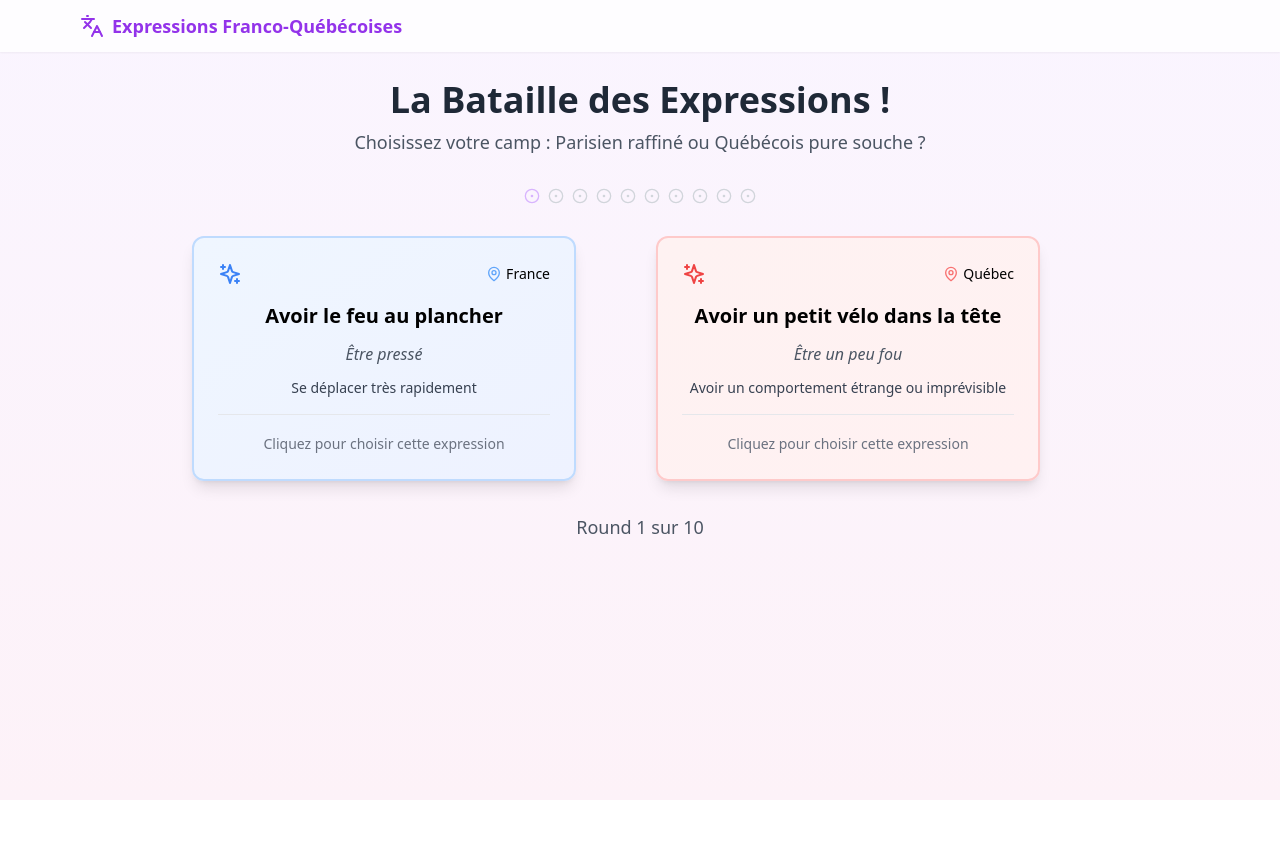
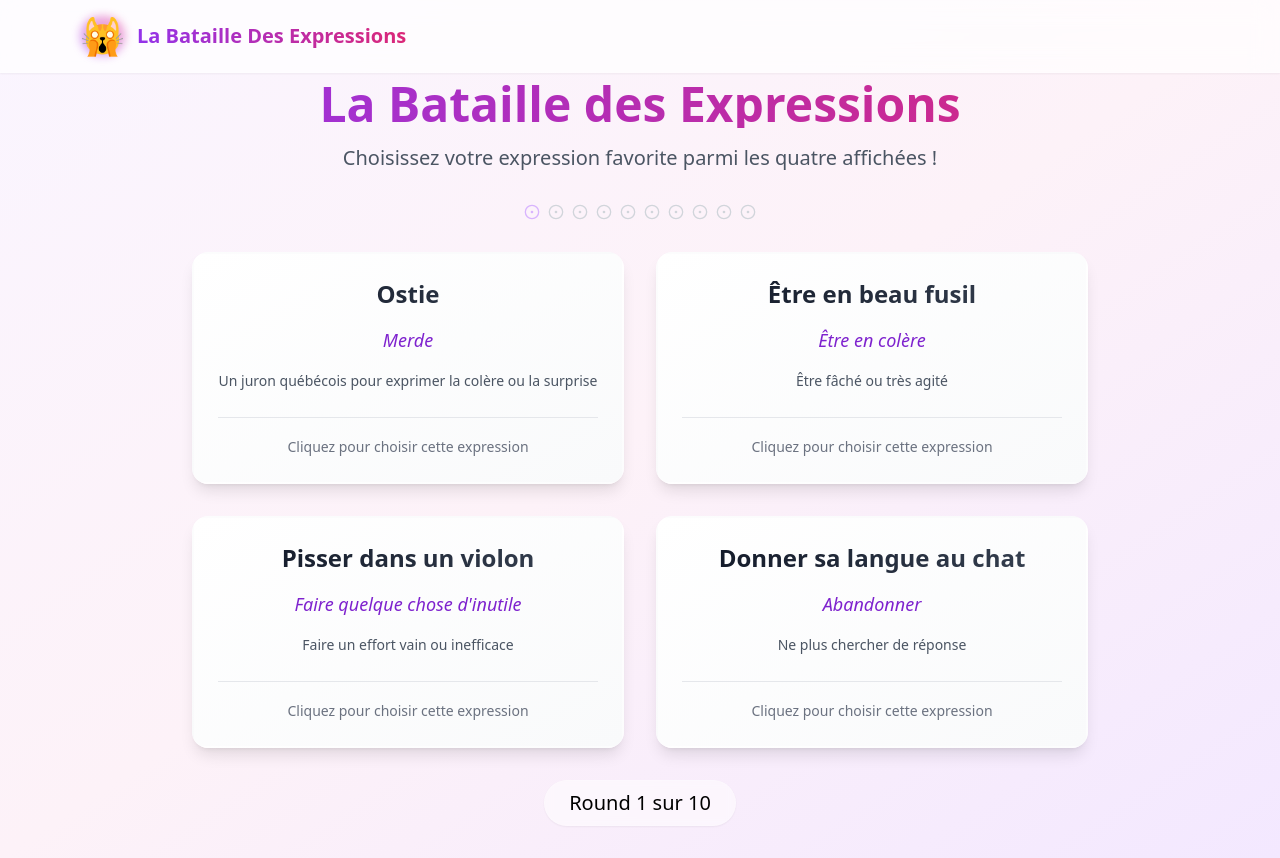
Before and after one commit to ThibautMilville/La-Bataille-Des-Expressions, a React (Vite) app: page /game in a window 1280 px wide. Before the commit the page ends 800 px from the top, so only its background shows below. Built offline with nearby package versions, Linux system fonts and the light colour scheme.

Commit message:
Expressions + design improvements

```diff
--- a/src/components/ExpressionCard.tsx
+++ b/src/components/ExpressionCard.tsx
@@ -1,13 +1,11 @@
-import React from 'react';
-import { Sparkles, MapPin } from 'lucide-react';
-
 interface ExpressionCardProps {
   text: string;
   translation: string;
   description: string;
   onClick: () => void;
-  type: 'french' | 'canadian';
   isSelected?: boolean;
+  selectedId?: string | null;
+  id: string;
 }
 
 export default function ExpressionCard({
@@ -15,40 +13,48 @@ export default function ExpressionCard({
   translation,
   description,
   onClick,
-  type,
-  isSelected
+  selectedId,
+  id
 }: ExpressionCardProps) {
-  const baseColors = type === 'french'
-    ? 'from-blue-50 to-indigo-50 border-blue-200 hover:border-blue-400'
-    : 'from-red-50 to-rose-50 border-red-200 hover:border-red-400';
+  const isCardSelected = selectedId === id;
+  const shouldBeDisabled = selectedId !== null && !isCardSelected;
 
   return (
     <button
       onClick={onClick}
-      className={`w-full max-w-sm p-6 bg-gradient-to-br ${baseColors}
-        border-2 rounded-xl shadow-lg transition-all duration-300
-        transform hover:scale-102 hover:shadow-xl
-        ${isSelected ? 'scale-95 opacity-50' : ''}
-        active:scale-95 md:hover:scale-105`}
+      disabled={shouldBeDisabled}
+      className={`
+        w-full p-6 rounded-2xl transition-all duration-300
+        bg-gradient-to-br from-white to-gray-50
+        border-2 shadow-lg backdrop-blur-sm
+        group relative overflow-hidden
+        ${shouldBeDisabled
+          ? 'opacity-50 scale-95 border-gray-200'
+          : isCardSelected
+            ? 'border-emerald-400 from-emerald-50 to-emerald-100 shadow-emerald-100'
+            : 'border-transparent hover:border-purple-400 hover:from-purple-50 hover:to-purple-100 hover:shadow-purple-100'
+        }
+        transform hover:scale-102 hover:-translate-y-1
+        active:scale-95 md:hover:scale-105
+      `}
     >
-      <div className="flex items-center justify-between mb-4">
-        <Sparkles className={`w-6 h-6 ${type === 'french' ? 'text-blue-500' : 'text-red-500'}`} />
-        <div className="flex items-center">
-          <MapPin className={`w-4 h-4 mr-1 ${type === 'french' ? 'text-blue-400' : 'text-red-400'}`} />
-          <span className="text-sm font-medium">
-            {type === 'french' ? 'France' : 'Québec'}
-          </span>
-        </div>
+      {/* Gradient overlay */}
+      <div className="absolute inset-0 bg-gradient-to-tr from-transparent via-white/10 to-white/30 opacity-0 group-hover:opacity-100 transition-opacity" />
+
+      <div className="relative space-y-4">
+        <h3 className="text-2xl font-bold bg-clip-text text-transparent bg-gradient-to-r from-gray-900 to-gray-700">
+          {text}
+        </h3>
+        <p className="text-lg italic text-purple-700 font-medium">
+          {translation}
+        </p>
+        <p className="text-gray-600 text-sm leading-relaxed">
+          {description}
+        </p>
       </div>
 
-      <div className="space-y-3">
-        <h3 className="text-xl font-bold">{text}</h3>
-        <p className="text-gray-600 italic">{translation}</p>
-        <p className="text-gray-700 text-sm">{description}</p>
-      </div>
-
-      <div className="mt-4 pt-4 border-t border-gray-200">
-        <span className="text-sm font-medium text-gray-500">
+      <div className="relative mt-6 pt-4 border-t border-gray-200">
+        <span className="text-sm font-medium text-gray-500 group-hover:text-purple-600 transition-colors">
           Cliquez pour choisir cette expression
         </span>
       </div>
--- /dev/null
+++ b/src/components/GradientButton.tsx
@@ -0,0 +1,23 @@
+import React from 'react';
+import { ArrowRight } from 'lucide-react';
+
+interface GradientButtonProps {
+  onClick: () => void;
+  children: React.ReactNode;
+}
+
+export function GradientButton({ onClick, children }: GradientButtonProps) {
+  return (
+    <button
+      onClick={onClick}
+      className="group relative px-8 py-4 rounded-full overflow-hidden transition-all duration-300
+        hover:shadow-lg hover:shadow-purple-500/20 active:scale-95"
+    >
+      <div className="absolute inset-0 bg-gradient-to-r from-purple-600 to-pink-600 transition-transform group-hover:scale-105" />
+      <div className="relative flex items-center text-white font-semibold text-lg">
+        {children}
+        <ArrowRight className="ml-2 w-5 h-5 group-hover:translate-x-1 transition-transform" />
+      </div>
+    </button>
+  );
+}
--- a/src/components/Header.tsx
+++ b/src/components/Header.tsx
@@ -1,15 +1,21 @@
-import React from 'react';
-import { Languages } from 'lucide-react';
 import { Link } from 'react-router-dom';
+import { SleepyCatLogo } from './SleepyCatLogo';
 
 export default function Header() {
   return (
-    <header className="bg-white/80 backdrop-blur-sm shadow-sm fixed top-0 left-0 right-0 z-10">
-      <div className="max-w-6xl mx-auto px-4 py-3 flex items-center justify-between">
-        <Link to="/" className="flex items-center space-x-2 text-purple-600 hover:text-purple-700 transition-colors">
-          <Languages className="w-6 h-6" />
-          <span className="font-bold text-lg">Expressions Franco-Québécoises</span>
-        </Link>
+    <header className="fixed top-0 left-0 right-0 z-10">
+      <div className="bg-white/70 backdrop-blur-md border-b border-white/20 shadow-sm">
+        <div className="max-w-6xl mx-auto px-4 py-4">
+          <Link
+            to="/"
+            className="inline-flex items-center gap-3 group"
+          >
+            <SleepyCatLogo />
+            <span className="text-xl font-bold text-transparent bg-clip-text bg-gradient-to-r from-purple-600 to-pink-600">
+              La Bataille Des Expressions
+            </span>
+          </Link>
+        </div>
       </div>
     </header>
   );
--- /dev/null
+++ b/src/components/SleepyCatLogo.tsx
@@ -0,0 +1,8 @@
+export function SleepyCatLogo() {
+  return (
+    <div className="relative">
+      <div className="absolute inset-0 blur-sm bg-gradient-to-tr from-purple-500 to-pink-500 rounded-full opacity-50 group-hover:opacity-75 transition-opacity" />
+      <div className="relative text-4xl">🙀</div>
+    </div>
+  );
+}
--- a/src/data/frenchExpressions.ts
+++ b/src/data/frenchExpressions.ts
@@ -45,8 +45,41 @@ export const frenchExpressions = [
   { id: "f44", text: "Jeter l'éponge", translation: "Abandonner", description: "Renoncer à continuer un effort", type: "french" },
   { id: "f45", text: "Mettre la charrue avant les bœufs", translation: "Aller trop vite", description: "Faire les choses dans le désordre", type: "french" },
   { id: "f46", text: "Faire chou blanc", translation: "Échouer", description: "Ne pas obtenir de résultat", type: "french" },
-  { id: "f47", text: "En faire tout un fromage", translation: "Exagérer", description: "Donner trop d'importance à une situation", type: "french" },
-  { id: "f48", text: "Crier au loup", translation: "Alerter à tort", description: "Donner de fausses alertes", type: "french" },
-  { id: "f49", text: "Avoir la tête dans les nuages", translation: "Être rêveur", description: "Ne pas être attentif à la réalité", type: "french" },
-  { id: "f50", text: "Avoir un coup de barre", translation: "Être soudainement fatigué", description: "Ressentir une baisse d'énergie soudaine", type: "french" }
+  { id: "f47", text: "Crier au loup", translation: "Alerter à tort", description: "Donner de fausses alertes", type: "french" },
+  { id: "f48", text: "Avoir la tête dans les nuages", translation: "Être rêveur", description: "Ne pas être attentif à la réalité", type: "french" },
+  { id: "f48", text: "Il pleut des cordes", translation: "Il pleut très fort", description: "Indiquer une pluie abondante", type: "french" },
+  { id: "f50", text: "Avoir un coup de barre", translation: "Être soudainement fatigué", description: "Ressentir une baisse d'énergie soudaine", type: "french" },
+  { id: "f51", text: "Il pleut comme vache qui pisse", translation: "Il pleut très fort", description: "Indiquer une pluie abondante", type: "french" },
+  { id: "f52", text: "Ne pas casser trois pattes à un canard", translation: "Être banal", description: "Ne rien avoir d'exceptionnel", type: "french" },
+  { id: "f53", text: "Ne pas avoir gardé les cochons ensemble", translation: "Ne pas être intime", description: "Signaler un manque de familiarité", type: "french" },
+  { id: "f54", text: "En faire tout un fromage", translation: "Exagérer une situation", description: "Amplifier un problème mineur", type: "french" },
+  { id: "f55", text: "Avoir les dents du fond qui baignent", translation: "Être sur le point de vomir", description: "Se sentir mal à cause d'un excès alimentaire ou d'une nausée", type: "french" },
+  { id: "f56", text: "Avoir le cul bordé de nouilles", translation: "Être très chanceux", description: "Avoir une chance insolente", type: "french" },
+  { id: "f57", text: "Comme cul et chemise", translation: "Être très proche", description: "Décrire une forte complicité entre deux personnes", type: "french" },
+  { id: "f58", text: "Avoir d'autres chats à fouetter", translation: "Avoir d'autres priorités", description: "Être occupé par des tâches plus importantes", type: "french" },
+  { id: "f59", text: "L’habit ne fait pas le moine", translation: "Les apparences sont trompeuses", description: "Ne pas juger quelqu'un sur son apparence", type: "french" },
+  { id: "f60", text: "Pédaler dans la semoule", translation: "Avoir des difficultés", description: "Être perdu ou avoir du mal à avancer", type: "french" },
+  { id: "f61", text: "Il me court sur le haricot", translation: "Il m'énerve", description: "Être agacé ou irrité par quelqu'un", type: "french" },
+  { id: "f62", text: "Pisser dans un violon", translation: "Faire quelque chose d'inutile", description: "Faire un effort vain ou inefficace", type: "french" },
+  { id: "f63", text: "Va te faire cuire un œuf", translation: "Va-t’en", description: "Envoyer quelqu'un promener de manière familière", type: "french" },
+  { id: "f64", text: "Quand les poules auront des dents", translation: "Jamais", description: "Événement très improbable", type: "french" },
+  { id: "f65", text: "Peigner la girafe", translation: "Faire quelque chose d'inutile", description: "Effectuer une tâche longue et peu productive", type: "french" },
+  { id: "f66", text: "Être le dindon de la farce", translation: "Être la victime", description: "Se retrouver dans une situation où l'on est dupé ou ridiculisé", type: "french" },
+  { id: "f67", text: "Avoir la gueule de bois", translation: "Être fatigué après avoir bu", description: "Souffrir des effets d'une consommation excessive d'alcool", type: "french" },
+  { id: "f68", text: "Sauter du coq à l’âne", translation: "Changer brusquement de sujet", description: "Passer d'un sujet à un autre sans transition", type: "french" },
+  { id: "f69", text: "Être cloué(e) au lit", translation: "Être immobilisé", description: "Rester alité en raison d'une maladie ou d'un accident", type: "french" },
+  { id: "f70", text: "Qui rira bien rira le dernier", translation: "La vengeance est douce", description: "Celui qui finit par gagner aura le dernier mot", type: "french" },
+  { id: "f71", text: "La roue tourne", translation: "Les choses changent", description: "Rappeler que la situation peut s'inverser avec le temps", type: "french" },
+  { id: "f72", text: "Qui part à la chasse perd sa place", translation: "Quitter sa place peut la faire perdre", description: "Met en garde contre l'abandon temporaire d'une position", type: "french" },
+  { id: "f73", text: "Qui part à la chiasse perd sa diarrhée", translation: "Un départ urgent peut résoudre un problème", description: "Expression humoristique pour évoquer une solution rapide à un problème pressant", type: "french" },
+  { id: "f74", text: "La cerise sur le gâteau", translation: "La touche finale", description: "Un élément supplémentaire qui embellit ou complète parfaitement une situation", type: "french" },
+  { id: "f75", text: "C'est pas la fin du monde", translation: "Ce n'est pas grave", description: "Rassurer quelqu'un que tout va bien", type: "french" },
+  { id: "f76", text: "Avoir la tête dans le sable", translation: "Ignorer la situation", description: "Ne pas vouloir voir la réalité", type: "french" },
+  { id: "f77", text: "Avoir la tête en l’air", translation: "Être distrait", description: "Perdre son attention ou être un peu perdu", type: "french" },
+  { id: "f78", text: "Avoir un chat dans la gorge", translation: "Avoir la voix enrouée", description: "Être difficile à comprendre à cause d'une voix enrouée", type: "french" },
+  { id: "f79", text: "Tomber dans les pommes", translation: "S'évanouir", description: "Perdre connaissance soudainement", type: "french" },
+  { id: "f80", text: "Avoir une mémoire de poisson rouge", translation: "Avoir une mauvaise mémoire", description: "Oublier rapidement", type: "french" },
+  { id: "f81", text: "Se prendre un râteau", translation: "Être rejeté", description: "Lorsque quelqu'un vous ignore ou vous rejette", type: "french" },
+  { id: "f82", text: "Marcher sur des œufs", translation: "Agir avec prudence", description: "Faire attention dans une situation délicate", type: "french" },
+  { id: "f83", text: "Le cœur sur la main", translation: "Être généreux", description: "Être quelqu'un de bienveillant", type: "french" },
 ];
--- a/src/pages/Game.tsx
+++ b/src/pages/Game.tsx
@@ -1,4 +1,4 @@
-import React, { useState, useEffect, useCallback } from 'react';
+import { useState, useEffect, useCallback } from 'react';
 import { useNavigate } from 'react-router-dom';
 import ExpressionCard from '../components/ExpressionCard';
 import GameProgress from '../components/GameProgress';
@@ -13,34 +13,45 @@ interface Expression {
   text: string;
   translation: string;
   description: string;
-  type: 'french' | 'canadian';
+  type: string;
 }
 
 export default function Game() {
   const navigate = useNavigate();
   const [round, setRound] = useState(0);
   const [choices, setChoices] = useState<string[]>([]);
-  const [currentPair, setCurrentPair] = useState<Expression[]>([]);
-  const [selectedCard, setSelectedCard] = useState<string | null>(null);
+  const [currentExpressions, setCurrentExpressions] = useState<Expression[]>([]);
+  const [selectedId, setSelectedId] = useState<string | null>(null);
   const [usedExpressions] = useState<Set<string>>(new Set());
 
-  const pickNewPair = useCallback(() => {
-    const getRandomExpression = (expressions: Expression[], type: 'french' | 'canadian'): Expression => {
+  const pickNewExpressions = useCallback(() => {
+    const getRandomExpressions = (expressions: Expression[], count: number): Expression[] => {
       const availableExpressions = expressions.filter(e => !usedExpressions.has(e.id));
-      if (availableExpressions.length === 0) {
-        usedExpressions.clear();
-        return expressions[Math.floor(Math.random() * expressions.length)];
+      const result: Expression[] = [];
+
+      for (let i = 0; i < count; i++) {
+        if (availableExpressions.length === 0) {
+          usedExpressions.clear();
+          const randomExp = expressions[Math.floor(Math.random() * expressions.length)];
+          result.push(randomExp);
+          usedExpressions.add(randomExp.id);
+        } else {
+          const index = Math.floor(Math.random() * availableExpressions.length);
+          const expression = availableExpressions[index];
+          result.push(expression);
+          usedExpressions.add(expression.id);
+          availableExpressions.splice(index, 1);
+        }
       }
-      return availableExpressions[Math.floor(Math.random() * availableExpressions.length)];
+
+      return result;
     };
 
-    const randomFrench = getRandomExpression(frenchExpressions, 'french');
-    const randomCanadian = getRandomExpression(canadianExpressions, 'canadian');
+    const frenchChoices = getRandomExpressions(frenchExpressions, 2);
+    const canadianChoices = getRandomExpressions(canadianExpressions, 2);
 
-    usedExpressions.add(randomFrench.id);
-    usedExpressions.add(randomCanadian.id);
-
-    return [randomFrench, randomCanadian];
+    return [...frenchChoices, ...canadianChoices]
+      .sort(() => Math.random() - 0.5);
   }, [usedExpressions]);
 
   useEffect(() => {
@@ -49,53 +60,55 @@ export default function Game() {
       return;
     }
 
-    if (currentPair.length === 0) {
-      setCurrentPair(pickNewPair());
+    if (currentExpressions.length === 0) {
+      setCurrentExpressions(pickNewExpressions());
     }
-  }, [round, navigate, choices, pickNewPair, currentPair.length]);
+  }, [round, navigate, choices, pickNewExpressions, currentExpressions.length]);
 
-  const handleChoice = (type: 'french' | 'canadian') => {
-    setSelectedCard(type);
+  const handleChoice = (expression: Expression) => {
+    setSelectedId(expression.id);
     setTimeout(() => {
-      setChoices(prev => [...prev, type]);
+      setChoices(prev => [...prev, expression.type]);
       setRound(prev => prev + 1);
-      setSelectedCard(null);
-      setCurrentPair(pickNewPair());
+      setSelectedId(null);
+      setCurrentExpressions(pickNewExpressions());
     }, 500);
   };
 
   return (
     <>
       <Header />
-      <div className="min-h-screen bg-gradient-to-b from-purple-50 to-pink-50">
+      <div className="min-h-screen bg-gradient-to-br from-purple-50 via-pink-50 to-purple-100">
         <div className="max-w-6xl mx-auto px-4 pt-20 pb-8">
           <div className="text-center mb-8">
-            <h1 className="text-3xl md:text-4xl font-bold text-gray-800 mb-2">
-              La Bataille des Expressions !
+            <h1 className="text-4xl md:text-5xl font-bold text-transparent bg-clip-text bg-gradient-to-r from-purple-600 to-pink-600 mb-4">
+              La Bataille des Expressions
             </h1>
-            <p className="text-lg text-gray-600">
-              Choisissez votre camp : Parisien raffiné ou Québécois pure souche ?
+            <p className="text-xl text-gray-600">
+              Choisissez votre expression favorite parmi les quatre affichées !
             </p>
           </div>
 
           <GameProgress currentRound={round} totalRounds={TOTAL_ROUNDS} />
 
           <div className="grid md:grid-cols-2 gap-6 md:gap-8 max-w-4xl mx-auto">
-            {currentPair.map((expression) => (
+            {currentExpressions.map((expression) => (
               <ExpressionCard
                 key={expression.id}
+                id={expression.id}
                 text={expression.text}
                 translation={expression.translation}
                 description={expression.description}
-                type={expression.type}
-                onClick={() => handleChoice(expression.type)}
-                isSelected={selectedCard && selectedCard !== expression.type}
+                onClick={() => handleChoice(expression)}
+                selectedId={selectedId}
               />
             ))}
           </div>
 
-          <div className="mt-8 text-center text-gray-600">
-            <p className="text-lg font-medium">Round {round + 1} sur {TOTAL_ROUNDS}</p>
+          <div className="mt-8 text-center">
+            <p className="text-xl font-medium bg-white/50 inline-block px-6 py-2 rounded-full backdrop-blur-sm border border-white/20 shadow-sm">
+              Round {round + 1} sur {TOTAL_ROUNDS}
+            </p>
           </div>
         </div>
       </div>
--- a/src/pages/Home.tsx
+++ b/src/pages/Home.tsx
@@ -1,30 +1,40 @@
-import React from 'react';
-import { Languages, ArrowRight } from 'lucide-react';
 import { useNavigate } from 'react-router-dom';
+import { GradientButton } from '../components/GradientButton';
+import { SleepyCatLogo } from '../components/SleepyCatLogo';
 
 export default function Home() {
   const navigate = useNavigate();
 
   return (
-    <div className="min-h-screen bg-gradient-to-b from-purple-50 to-pink-50 flex items-center justify-center p-4">
-      <div className="max-w-2xl text-center">
-        <div className="mb-8 flex justify-center">
-          <Languages className="w-16 h-16 text-purple-500" />
+    <div className="min-h-screen bg-gradient-to-br from-purple-50 via-pink-50 to-purple-100">
+      <div className="min-h-screen flex flex-col items-center justify-center px-4 py-20">
+        <div className="max-w-2xl text-center space-y-8">
+          <div className="flex justify-center scale-150 mb-12">
+            <SleepyCatLogo />
+          </div>
+
+          <h1 className="text-5xl md:text-6xl font-bold">
+            <span className="text-transparent bg-clip-text bg-gradient-to-r from-purple-600 to-pink-600">
+              La Bataille Des Expressions
+            </span>
+          </h1>
+
+          <div className="space-y-6">
+            <p className="text-xl md:text-2xl text-gray-600">
+              Découvrez votre personnalité linguistique à travers les expressions françaises et québécoises !
+            </p>
+
+            <p className="text-lg text-gray-500">
+              Un jeu captivant qui teste votre affinité avec les expressions des deux côtés de l'Atlantique.
+            </p>
+          </div>
+
+          <div className="pt-4">
+            <GradientButton onClick={() => navigate('/game')}>
+              Commencer l'Aventure
+            </GradientButton>
+          </div>
         </div>
-        <h1 className="text-4xl md:text-5xl font-bold mb-6 text-gray-800">
-          Expressions Françaises vs Québécoises
-        </h1>
-        <p className="text-xl text-gray-600 mb-8">
-          Découvrez votre personnalité linguistique ! Êtes-vous plus français ou québécois dans vos expressions ?
-        </p>
-        <button
-          onClick={() => navigate('/game')}
-          className="group inline-flex items-center px-8 py-4 bg-purple-600 text-white rounded-full
-            font-semibold text-lg transition-all duration-300 hover:bg-purple-700 hover:shadow-lg"
-        >
-          Commencer le Jeu
-          <ArrowRight className="ml-2 group-hover:translate-x-1 transition-transform" />
-        </button>
       </div>
     </div>
   );
```
Also changed, not shown: src/data/canadianExpressions.ts (+27 -16 lines).
